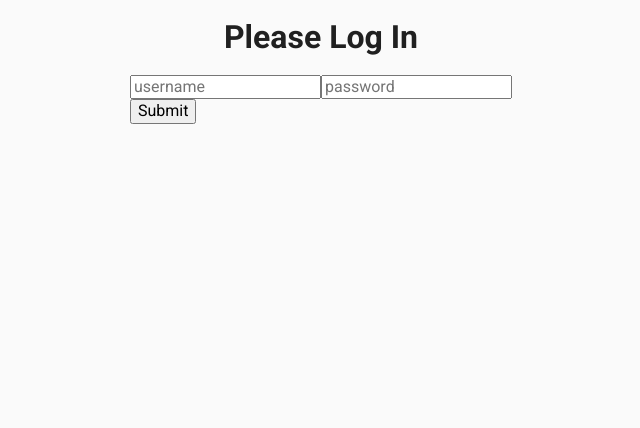
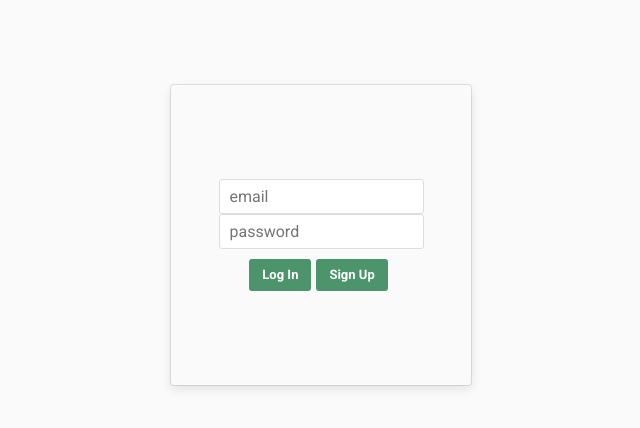
Before and after one commit to kshavkatg/doit, a React (Create React App) app: page / in a window 1280 px wide. Shown: the top 428 px of the page, without its empty margins (319-959 px from the left). Built offline with nearby package versions, Linux system fonts and the light colour scheme; no server answers.

Commit message:
add log in, sign up and log out functionality

```diff
--- a/package.json
+++ b/package.json
@@ -8,6 +8,7 @@
     "@testing-library/user-event": "^12.8.3",
     "css-loader": "^4.3.0",
     "firebase": "^8.6.1",
+    "firebase-auth": "^0.1.2",
     "moment": "^2.29.1",
     "npm": "^7.13.0",
     "react": "^17.0.2",
--- a/src/App.jsx
+++ b/src/App.jsx
@@ -3,14 +3,15 @@ import { Content } from './components/layout/Content';
 import { Header } from "./components/layout/Header"
 import { Login } from './components/Login';
 import { ProjectsProvider, SelectedProjectProvider } from './context'
+// import { auth } from './firebase';
 
 export const App = ({ darkModeDefault = false}) => {
   const [darkMode, setDarkMode] = useState(darkModeDefault)
   const [showSidebar, setShowSidebar] = useState(true)
-  const [token, setToken] = useState()
+  const [user, setUser] = useState()
 
-  if(!token) {
-    return <Login setToken={setToken} />
+  if(!user) {
+    return <Login  setUser={setUser}/>
   }
 
   return (
@@ -21,6 +22,7 @@ export const App = ({ darkModeDefault = false}) => {
           className={darkMode? 'darkmode': undefined}
         >
           <Header
+            setUser={setUser}
             darkMode={darkMode}
             setDarkMode={setDarkMode}
             showSidebar={showSidebar}
--- a/src/App.scss
+++ b/src/App.scss
@@ -878,7 +878,36 @@ header {
 }
 
 .login-wrapper {
+  width: 300px;
+  height: 100%;
+  margin: auto;
+  form {
+    @include box-overlay();
+    height: 300px;
+    width: 300px;
+    .inputs-wrapper {
+      display: flex;
+      flex-direction: column;
+    }
+
     display: flex;
     flex-direction: column;
     align-items: center;
+    justify-content: center;
+
+    input {
+      width: 100%;
+      border: 1px solid #ddd;
+      background-color: white !important;
+      border-radius: 3px;
+      height: 35px;
+      padding-left: 10px;
+      padding-right: 10px;
+    }
+
+    button {
+      @include btn('50px')
+    }
+  }
+
 }
--- a/src/components/Login.jsx
+++ b/src/components/Login.jsx
@@ -1,20 +1,46 @@
 /* eslint-disable jsx-a11y/label-has-associated-control */
 import React, { useState } from 'react'
+import { auth } from '../firebase'
 
-export const Login = () => {
-const [username, setUsername] = useState('')
+export const Login = ({setUser}) => {
+const [email, setEmail] = useState('')
 const [password, setPassword] = useState('')
-console.log(`username: ${username} password: ${password}`)
+
+const handleLogIn = (em, pass) => {
+  const promise = auth.signInWithEmailAndPassword(em, pass)
+  promise
+    .then(()=> setUser(true))
+    .catch(e => console.log(e.massage))
+}
+
+const handleSignUp = (em, pass) => {
+  auth.createUserWithEmailAndPassword(em, pass)
+    .catch(e => console.log(e.massage))
+}
+
+// const handleLogOut = () => auth.signOut()
+
+auth.onAuthStateChanged(user => {
+  if (user) {
+    setUser(true)
+    console.log(user.uid)
+  } else {
+    setUser(false)
+    console.log('not logged in')
+  }
+})
+
+
 
 return  (
     <div className="login-wrapper">
-      <h1>Please Log In</h1>
       <form>
+        <div className="inputs-wrapper">
           <label>
             <input
               type="text"
-            placeholder="username"
-            onChange={(e) => setUsername(e.target.value)}
+              placeholder="email"
+              onChange={(e) => setEmail(e.target.value)}
               />
           </label>
           <label>
@@ -24,8 +50,26 @@ return  (
               onChange={(e) => setPassword(e.target.value)}
               />
           </label>
+        </div>
         <div>
-          <button type="submit">Submit</button>
+          <button
+            className="login"
+            type="button"
+            onClick={() => {
+              handleLogIn(email, password)
+              setEmail('')
+              setPassword('')
+            }}
+          >Log In</button>
+          <button
+            className="signup"
+            type="button"
+            onClick={() => {
+              handleSignUp(email, password)
+              setEmail('')
+              setPassword('')
+            }}
+          >Sign Up</button>
         </div>
       </form>
     </div>
--- a/src/components/layout/Header.jsx
+++ b/src/components/layout/Header.jsx
@@ -1,8 +1,9 @@
 import React, { useState } from 'react'
-import { FaPizzaSlice, FaBars } from 'react-icons/fa'
+import { FaPizzaSlice, FaBars, FaSignOutAlt } from 'react-icons/fa'
+import { auth } from '../../firebase'
 import { AddTasks } from '../AddTasks'
 
-export const Header = ({ darkMode, setDarkMode, showSidebar, setShowSidebar }) => {
+export const Header = ({ darkMode, setDarkMode, showSidebar, setShowSidebar  }) => {
   const [shouldShowMain, setShouldShowMain] = useState(false)
   const [showQuickAddTask, setShowQuickAddTask] = useState(false)
 
@@ -47,9 +48,7 @@ export const Header = ({ darkMode, setDarkMode, showSidebar, setShowSidebar }) =
                 +
               </div>
             </li>
-            <li
-
-            >
+            <li>
               <div
                 data-testid="dark-mode-action"
                 className="settings_darkmode"
@@ -59,6 +58,22 @@ export const Header = ({ darkMode, setDarkMode, showSidebar, setShowSidebar }) =
                 role="button"
               >
                 <FaPizzaSlice />
+              </div>
+            </li>
+            <li>
+              <div
+                data-testid="sigh-out-action"
+                className="sign-out"
+                onClick={() => {
+                  auth.signOut()
+                }}
+                onKeyDown={() => {
+                  auth.signOut()
+                }}
+                role="button"
+                tabIndex={0}
+              >
+                <FaSignOutAlt />
               </div>
             </li>
           </ul>
--- a/src/firebase.js
+++ b/src/firebase.js
@@ -1,11 +1,6 @@
 import firebase from "firebase/app"
-// import { getAuth,
-//   signInWithEmailAndPassword,
-//   createUserWithEmailAndPassword,
-//   onAuthStateChanged
-// } from "firebase/auth"
 import 'firebase/firestore'
-
+import 'firebase/auth'
 
 const firebaseConfig = firebase.initializeApp({
   apiKey: "AIzaSyC35te1W2sCf88jzHb-mpWHHuN33tKw7wY",
@@ -17,10 +12,5 @@ const firebaseConfig = firebase.initializeApp({
   appId: "1:289928008413:web:e2820f7488fe1d86a04134"
 });
 
+export const auth = firebaseConfig.auth()
 export { firebaseConfig as firebase}
-// export {
-//   getAuth,
-//   signInWithEmailAndPassword,
-//   createUserWithEmailAndPassword,
-//   onAuthStateChanged
-// }
```
Also changed, not shown: 1 other file (tests, documents, lock files or other folders). Lines whose indentation alone changed are shown as unchanged.
